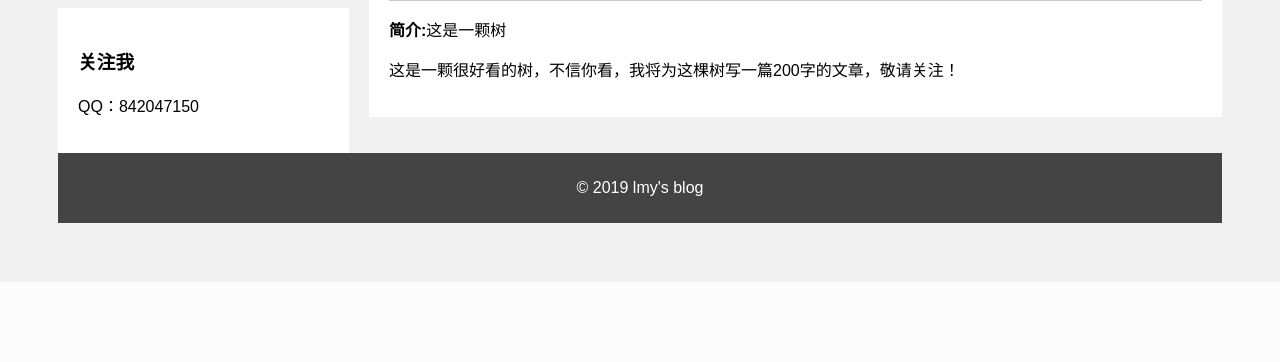
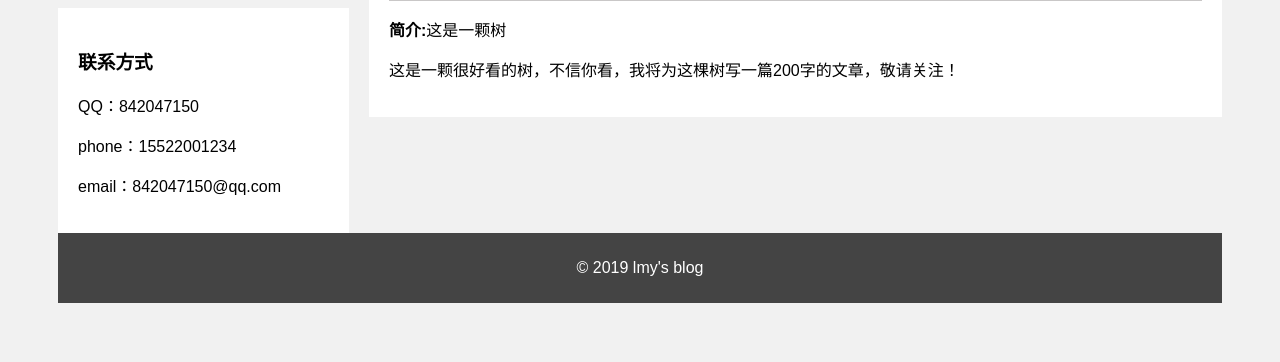
Before and after one commit to limingyang0314/myblog, a PHP site: page / in a window 1280 px wide. Shown: the part 1815-2177 px from the top of the page. Before the commit the page ends 2038 px from the top, so only its background shows below. Run offline with PHP 8.4, Linux system fonts and the light colour scheme; data comes from the database, SQL or seed files in the repository.

Commit message:
contact way

```diff
--- a/index.php
+++ b/index.php
@@ -32,8 +32,10 @@ count($courseTable->rowTitle);
                 <div class="fakeimg"><img src="./imgs/pic3.jpg" width="100%" height="100%"></div>
                 </div>
                 <div class="card">
-                <h3>关注我</h3>
+                <h3>联系方式</h3>
                 <p>QQ：842047150</p>
+                <p>phone：15522001234</p>
+                <p>email：842047150@qq.com</p>
                 </div>
             </div>
             <div class="rightcolumn">
```
